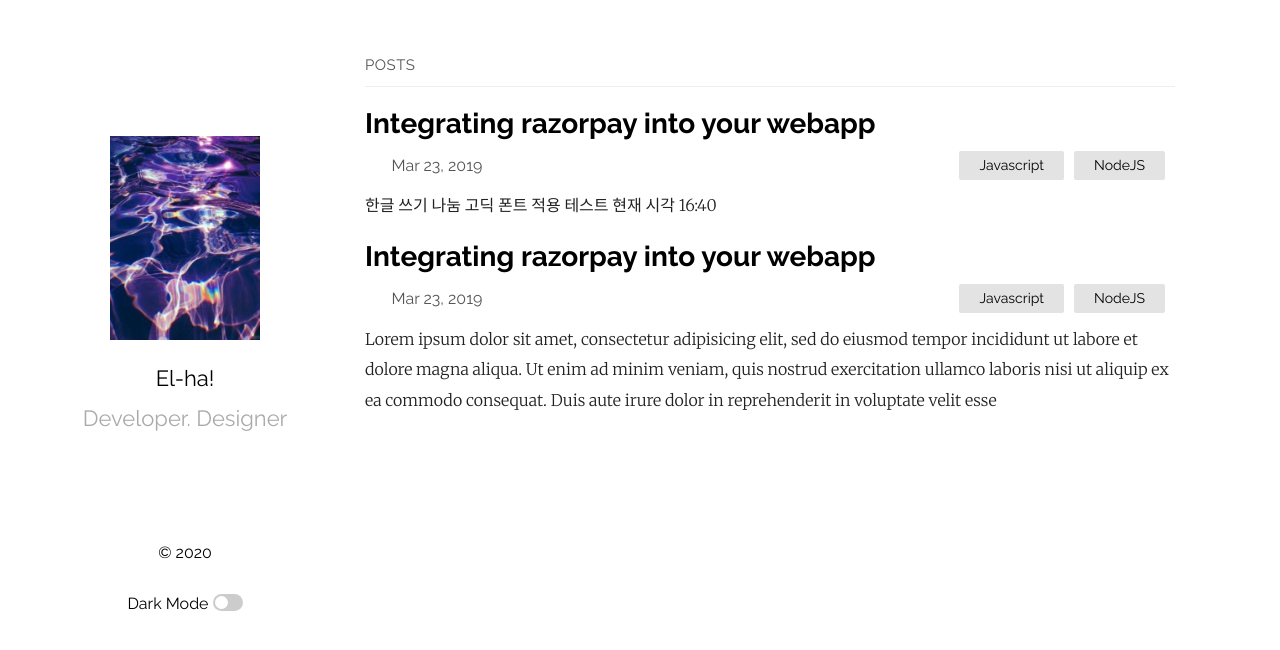
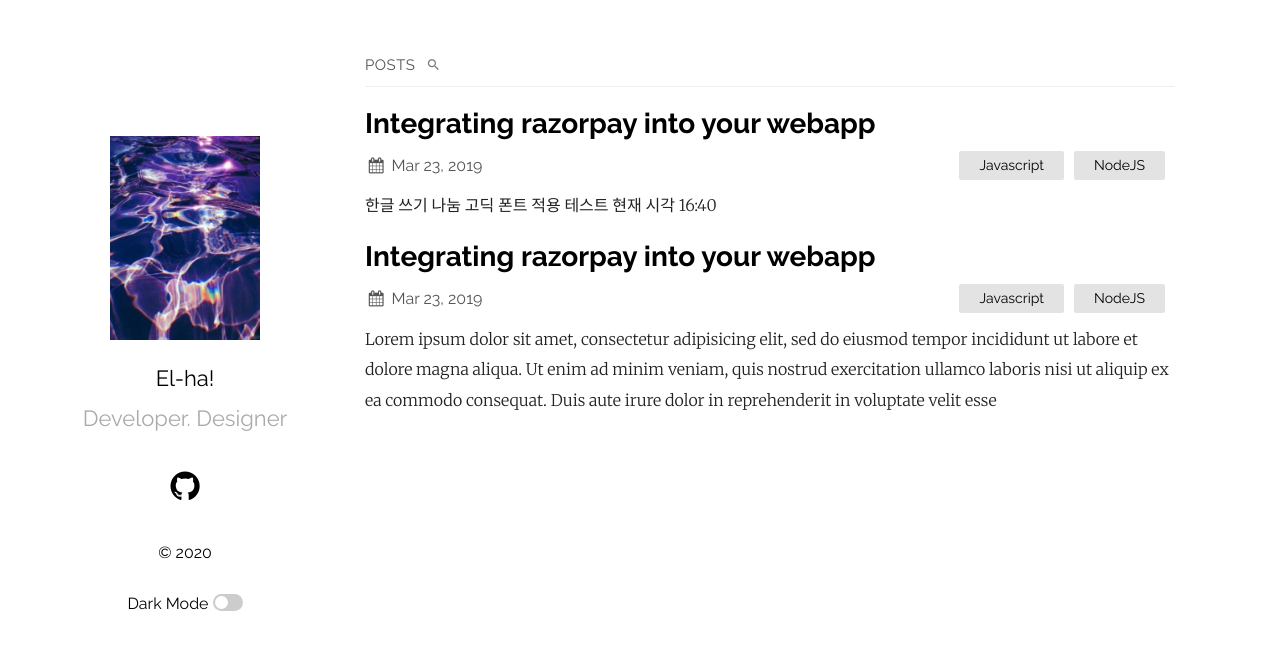
Before and after one commit to huhji-elha/huhji.github.io, a Jekyll site: the page built from index.md, in a window 1280 px wide. Shown: the top 650 px of the page. Built offline with Jekyll 4.4.1, drawn with Linux system fonts in a browser that asks for light colours.

Commit message:
fix font

```diff
--- a/_sass/ext/_fonts.scss
+++ b/_sass/ext/_fonts.scss
@@ -1,5 +1,6 @@
 @font-face {
-  font-family: 'fontello','NanumBarunGothic';
+  font-family: 'fontello';
+
   src: url('../font/fontello.eot?37382099');
   src: url('../font/fontello.eot?37382099#iefix') format('embedded-opentype'),
        url('../font/fontello.woff2?37382099') format('woff2'),
@@ -7,12 +8,17 @@
        url('../font/fontello.ttf?37382099') format('truetype'),
        url('../font/fontello.svg?37382099#fontello') format('svg');
 
+  font-weight: normal;
+  font-style: normal;
+}
+
+@font-face {
+  font-family : 'NanumBarunGothic';
+
   src: url('/fonts/NanumBarunGothic.eot');
   src: url('/fonts/NanumBarunGothic.eot') format('embedded-opentype'),
        url('/fonts/NanumBarunGothic.woff') format('woff');
 
-  font-weight: normal;
-  font-style: normal;
 }
 /* Chrome hack: SVG is rendered more smooth in Windozze. 100% magic, uncomment if you need it. */
 /* Note, that will break hinting! In other OS-es font will be not as sharp as it could be */
```
